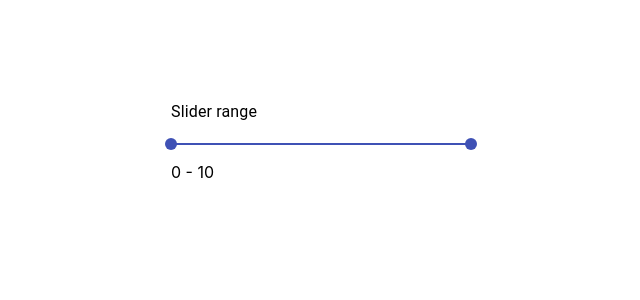
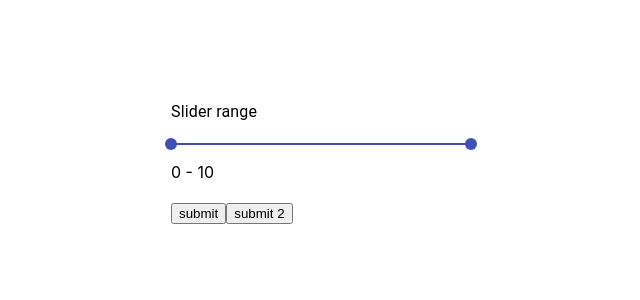
Before and after one commit to DomeNTPS/FeatureWork, a React (Create React App) app: page /Task1 in a window 1280 px wide. Shown: the top 300 px of the page, without its empty margins (129-769 px from the left). Built offline with nearby package versions, Linux system fonts and the light colour scheme.

Commit message:
add pass prop function

```diff
--- a/src/components/Task1.js
+++ b/src/components/Task1.js
@@ -3,26 +3,25 @@ import Typography from "@material-ui/core/Typography";
 import Slider from "@material-ui/core/Slider";
 import { useHistory } from "react-router";
 
-export const Task1 = () => {
-
+export const Task1 = ({ submit, handleSubmit }) => {
   const { push } = useHistory();
   const [value1, setValue] = useState([0, 10]);
   const handleChange = (event, newValue) => {
     setValue(newValue);
-      console.log(newValue)
+    // console.log(newValue);
   };
   const changePage = () => {
-      push("/Task2")
-    }
+    push("/Task2");
+  };
+  const onSetProp = () => {
+    const data = value1
+    submit(data)
+  };
 
   return (
     <div style={{ marginLeft: 300 }}>
       {/* <button onClick={changePage}> Task 2 </button> */}
-        <Typography
-          id="range-slider"
-          gutterBottom
-          style={{  marginTop: 100 }}
-        >
+      <Typography id="range-slider" gutterBottom style={{ marginTop: 100 }}>
         Slider range
       </Typography>
       <div style={{ width: 300 }}>
@@ -38,8 +37,12 @@ export const Task1 = () => {
         />
         {value1[0]} - {value1[1]}
       </div>
+      <br />
+      {/* <div>{textHint}</div> */}
+      <button onClick={handleSubmit}>submit</button>
+      <button onClick={onSetProp}>submit 2</button>
     </div>
   );
-}
+};
 
 export default Task1;
--- a/src/components/Task1_4.js
+++ b/src/components/Task1_4.js
@@ -3,12 +3,24 @@ import Task1 from "./Task1";
 import Task2 from "./Task1_2";
 
 function Task1_4() {
+
+    const propHint = []
+    const onHandleProp = () => {
+        propHint.push();
+        console.log(propHint,'hi')
+    }
+    const handleSubmit = () => {
+      alert("set")
+    };
+
     return (
-        <div>
-            <Task1/>
-            <Task2/>
-        </div>
-    )
+      <div>
+        <Task1 submit={onHandleProp} />
+        <Task1 handleSubmit={handleSubmit} submit={onHandleProp} />
+        {/* <Task1 handleSubmit2={handleProp} /> */}
+        <Task2 />
+      </div>
+    );
 }
 
 export default Task1_4
```
Lines whose indentation alone changed are shown as unchanged.
